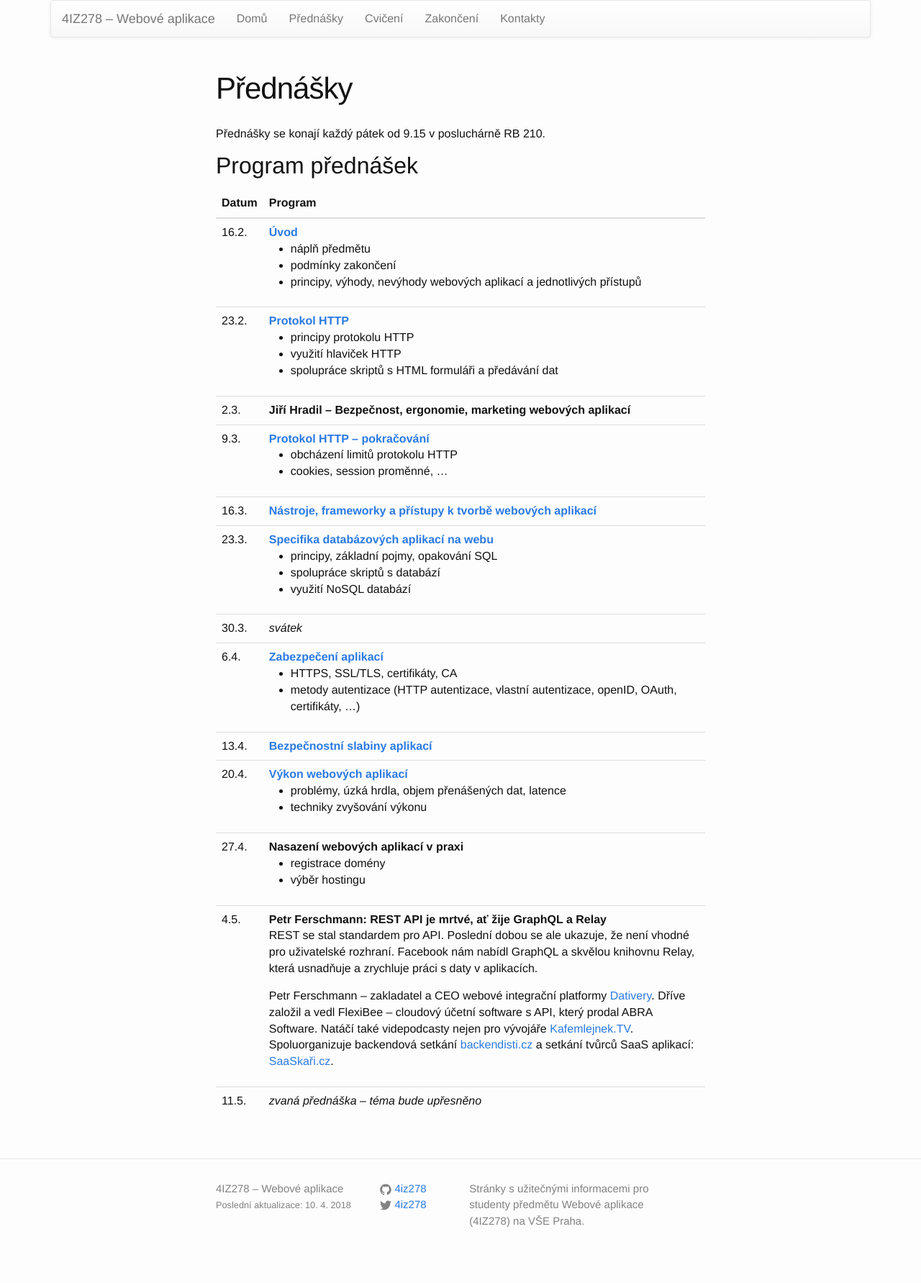
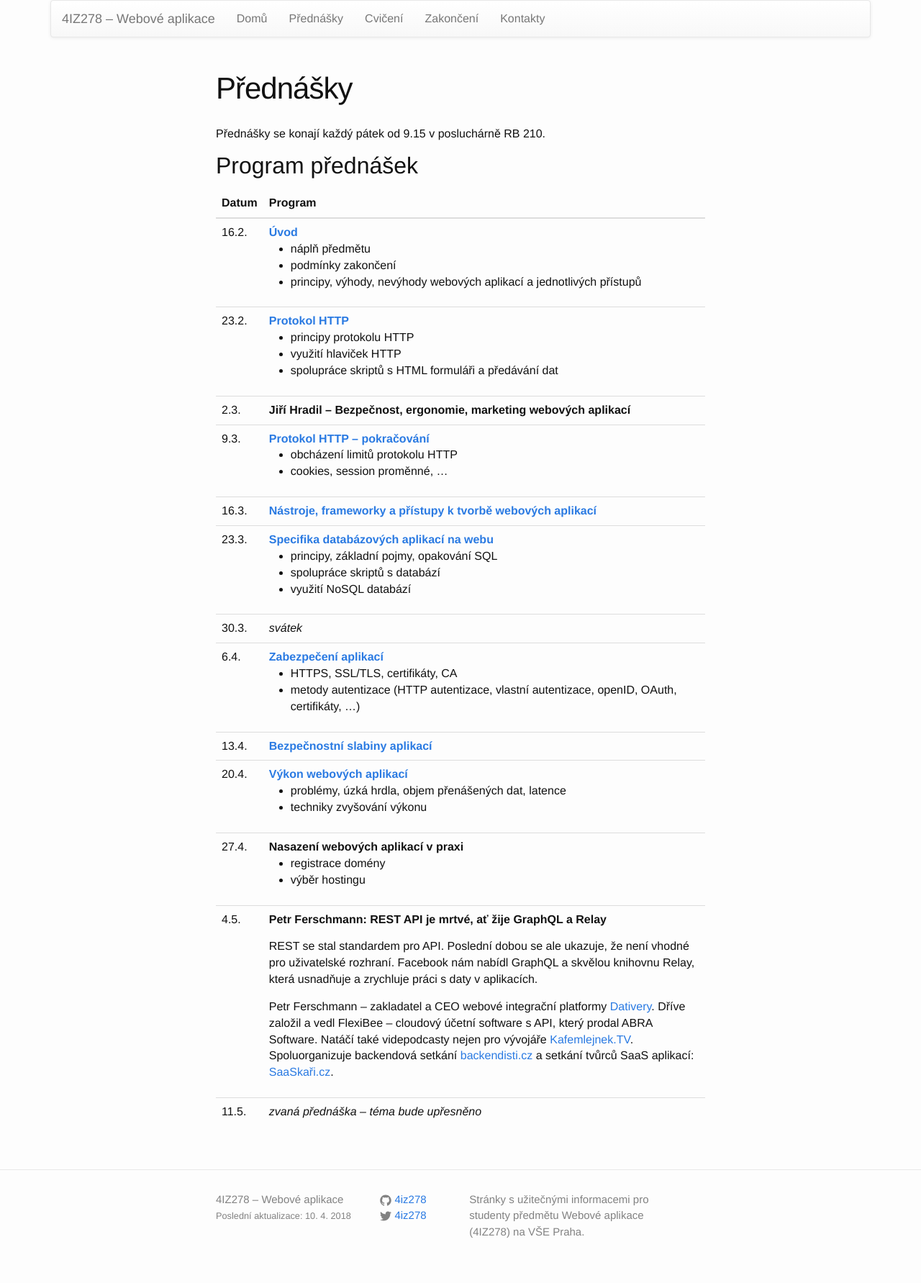
Before and after one commit to 4iz278/4iz278.github.io, a Jekyll site: the page built from prednasky/index.html, in a window 1280 px wide. Shown: the whole page at 72% size. Built offline with Jekyll 4.4.1, drawn with Linux system fonts in a browser that asks for light colours; nearby versions of some CDN libraries.

Commit message:
Formátování

```diff
--- a/prednasky/index.html
+++ b/prednasky/index.html
@@ -100,7 +100,7 @@ title: Přednášky
     </tr>
     <tr>
       <td>4.5.</td>
-      <td><strong>Petr Ferschmann:  REST API je mrtvé, ať žije GraphQL a Relay</strong>
+      <td><p><strong>Petr Ferschmann:  REST API je mrtvé, ať žije GraphQL a Relay</strong></p>
         <p>REST se stal standardem pro API. Poslední dobou se ale
 ukazuje, že není vhodné pro uživatelské rozhraní. Facebook nám nabídl
 GraphQL a skvělou knihovnu Relay, která usnadňuje a zrychluje práci s
```
